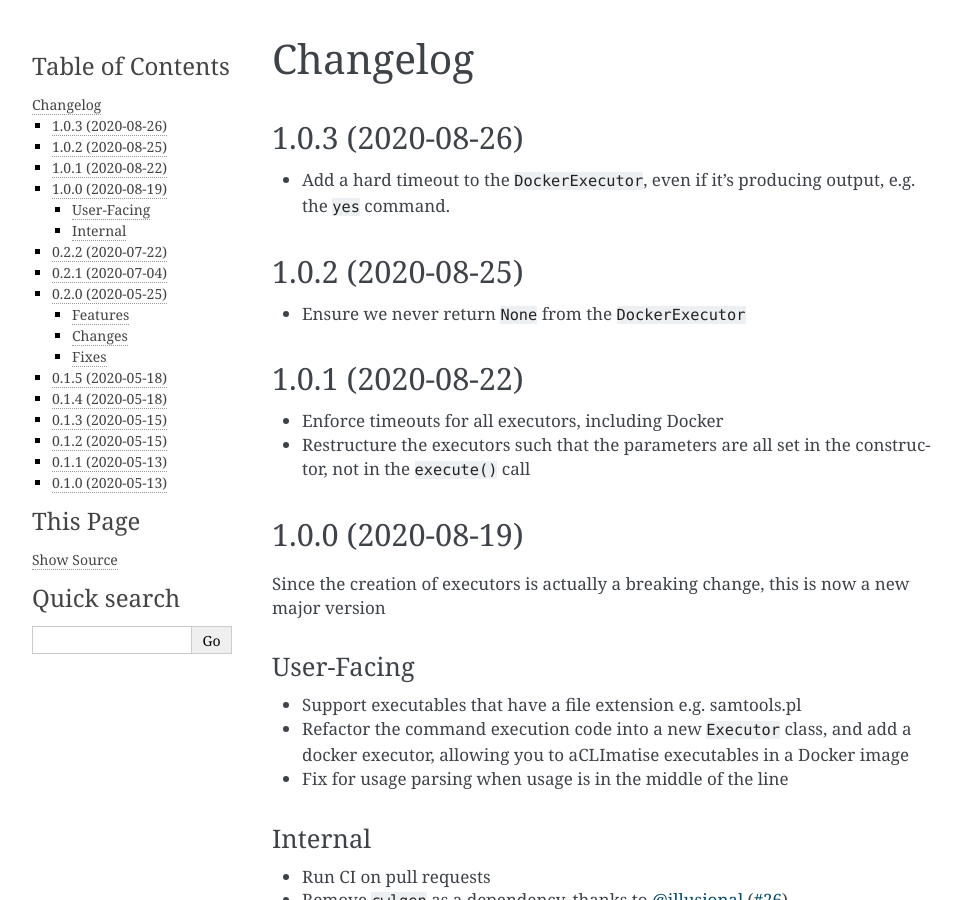
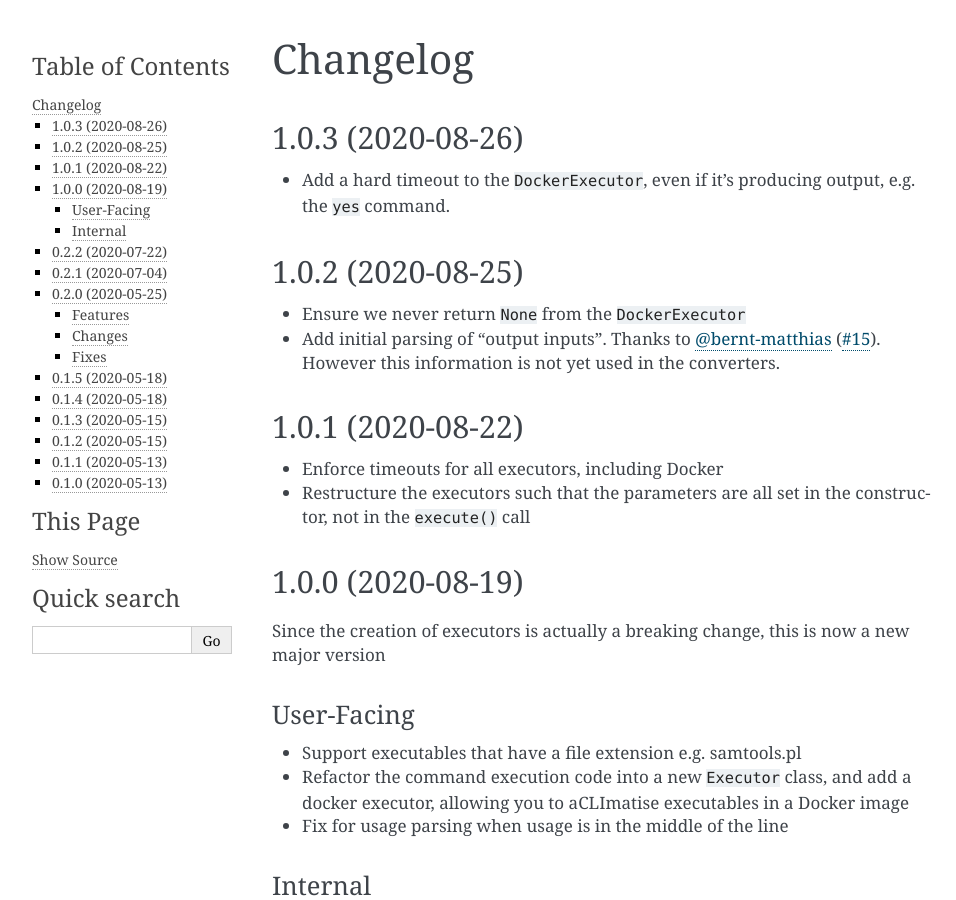
Before and after one commit to aCLImatise/CliHelpParser, a Sphinx documentation site: the page built from docs/changes.rst, in a window 1280 px wide and 900 px high. Shown: the whole window, without its empty margins (148-1104 px from the left). Built offline with Sphinx 7.4.7, drawn with Linux system fonts in a browser that asks for light colours; cross-references to code outside the pages are shown as plain code.

Commit message:
Document PR 15 approval in changelog

```diff
--- a/docs/changes.rst
+++ b/docs/changes.rst
@@ -7,6 +7,7 @@ Changelog
 1.0.2 (2020-08-25)
 ------------------
 * Ensure we never return ``None`` from the ``DockerExecutor``
+* Add initial parsing of "output inputs". Thanks to `@bernt-matthias <https://github.com/bernt-matthias>`_ (`#15 <https://github.com/aCLImatise/CliHelpParser/pull/15>`_). However this information is not yet used in the converters.
 
 1.0.1 (2020-08-22)
 ------------------
```
